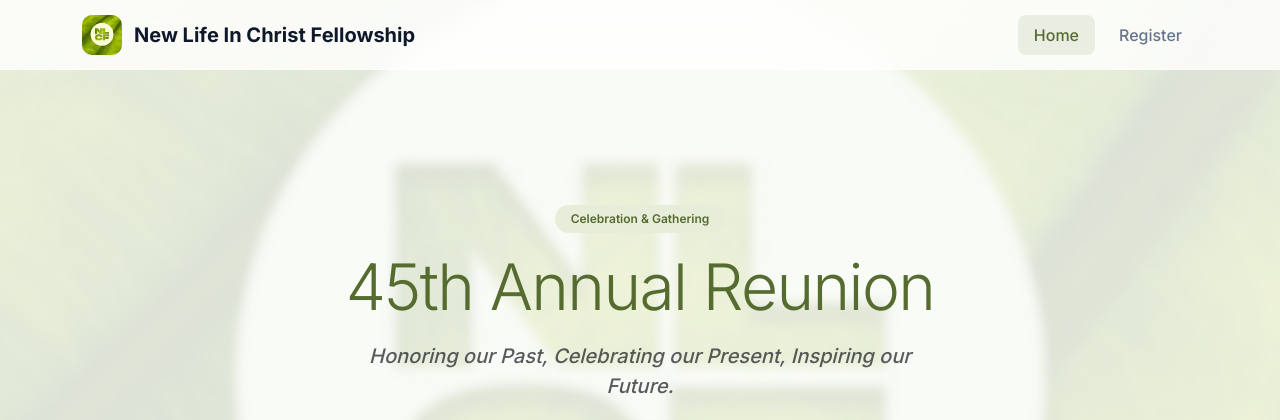
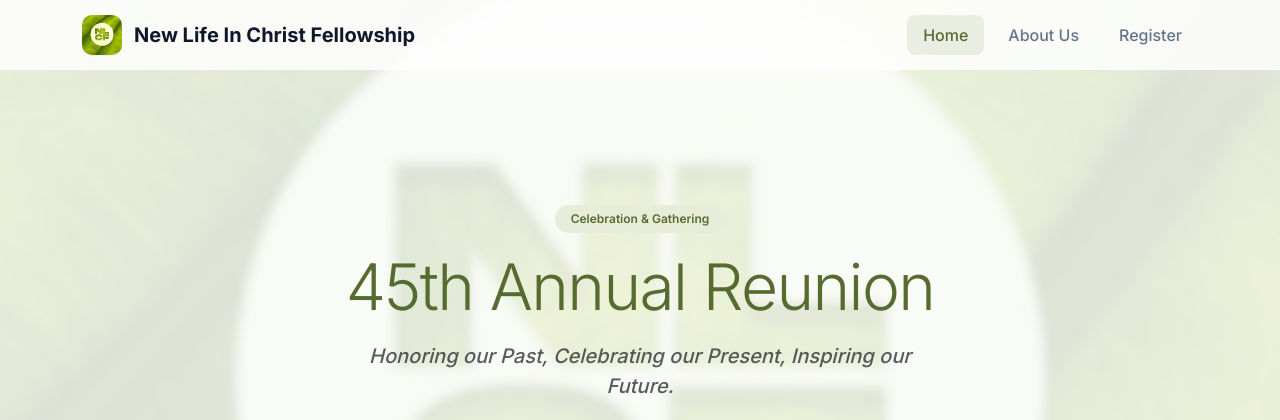
Before and after one commit to Bryzsx/registration-form, a Flask app: page / in a window 1280 px wide. Shown: the top 420 px of the page. Run offline with Flask 3, Linux system fonts and the light colour scheme; some libraries are stand-ins or nearby versions.

Commit message:
Add About Us link in navbar pointing to NLCF website

```diff
--- a/templates/base.html
+++ b/templates/base.html
@@ -41,6 +41,7 @@
                 <div class="navbar-nav ms-auto gap-2">
                     <a class="nav-link {% if request.endpoint == 'index' %}active{% endif %}"
                         href="{{ url_for('index') }}">Home</a>
+                    <a class="nav-link" href="https://nlcf-website.vercel.app/" target="_blank" rel="noopener noreferrer">About Us</a>
                     {% if current_user.is_authenticated %}
                     <a class="nav-link {% if request.endpoint == 'admin' %}active{% endif %}"
                         href="{{ url_for('admin') }}">Dashboard</a>
```
